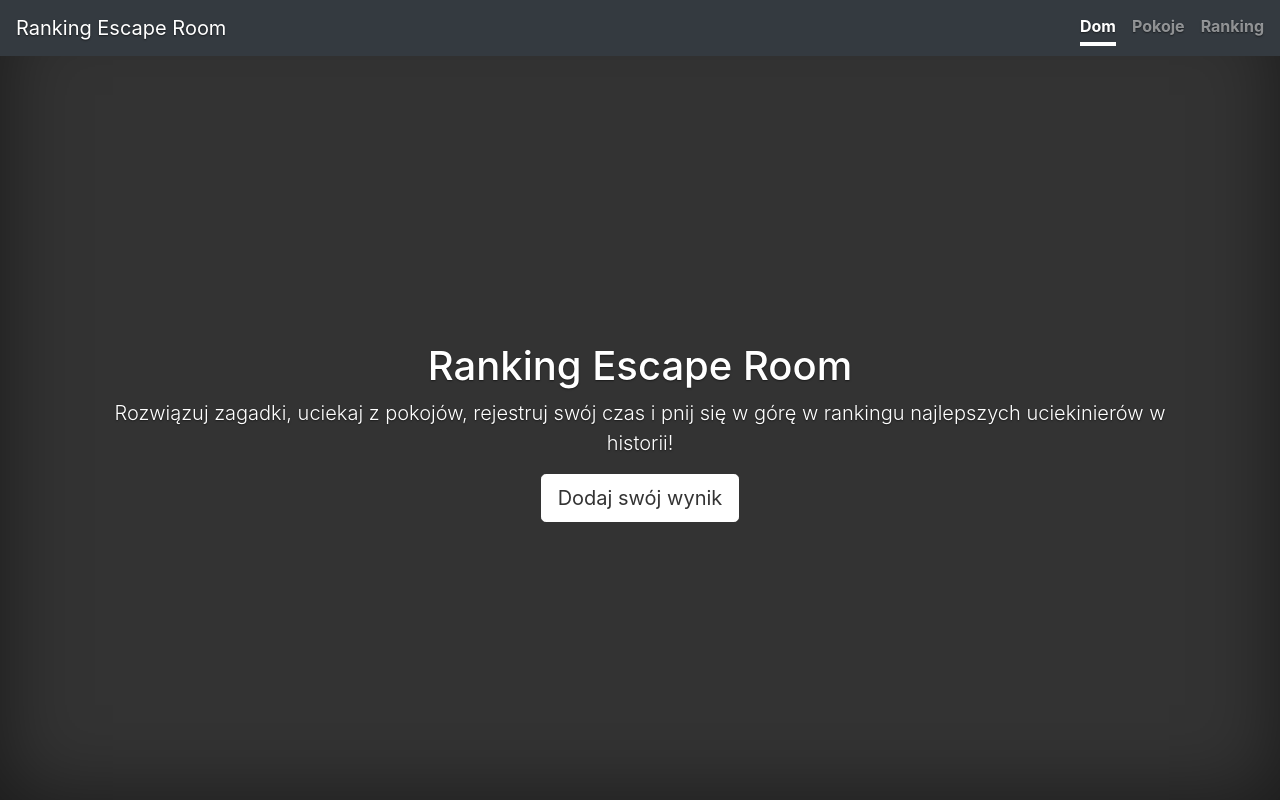
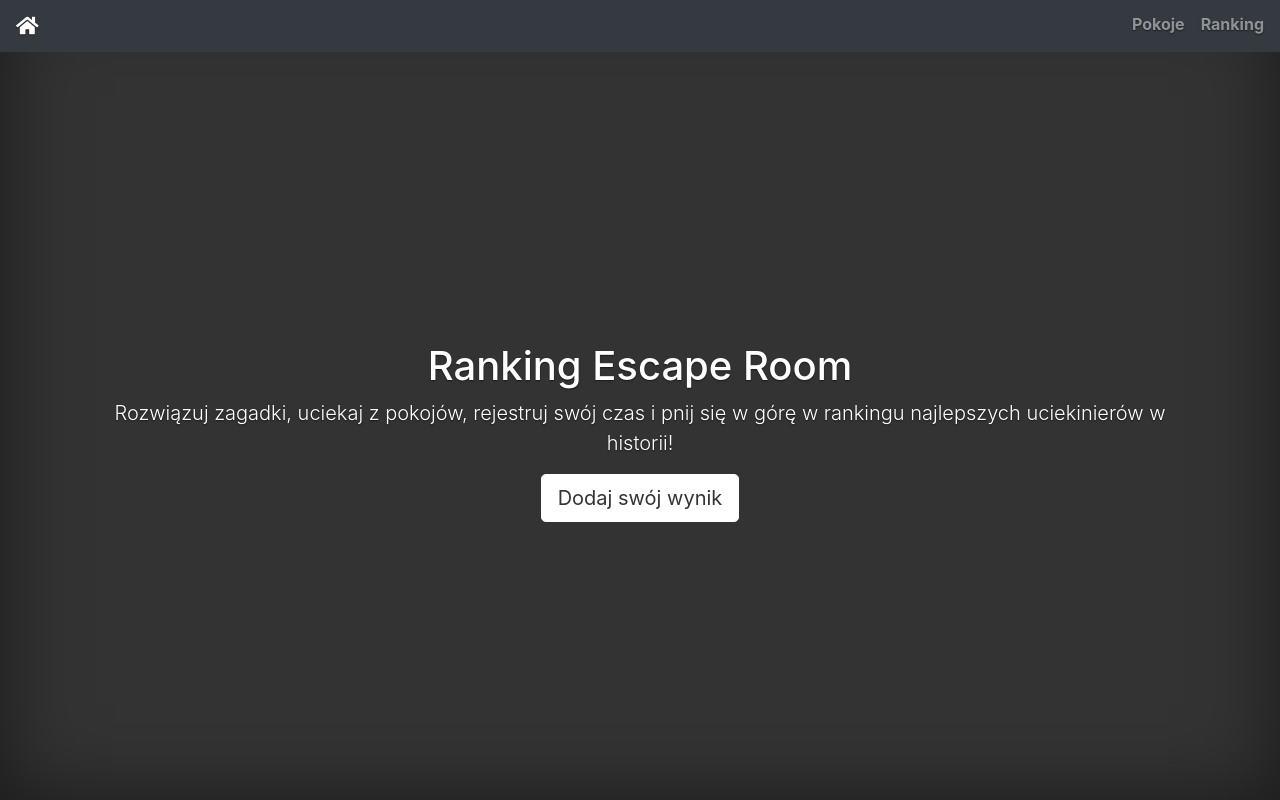
Before and after one commit to ogonowski1992/escape_room_manager, a Flask app: page / in a window 1280 px wide. Run offline with Flask 2, Linux system fonts and the light colour scheme; some libraries are stand-ins or nearby versions.

Commit message:
Dodanie ikon i przywrócenie opcji po zalogowaniu

```diff
--- a/src/static/cover.css
+++ b/src/static/cover.css
@@ -162,9 +162,9 @@ body {
 /*}*/
 
 .has-error p {
-    color: #bbebff;
+    color: lightcoral;
 }
 
 .required input {
-    background-color: lightcoral;
+    background-color: #bbebff;
 }
--- a/src/templates/header.html
+++ b/src/templates/header.html
@@ -12,7 +12,9 @@
     <script src="https://stackpath.bootstrapcdn.com/bootstrap/4.1.3/js/bootstrap.min.js"
             integrity="sha384-ChfqqxuZUCnJSK3+MXmPNIyE6ZbWh2IMqE241rYiqJxyMiZ6OW/JmZQ5stwEULTy"
             crossorigin="anonymous"></script>
-
+    <link rel="stylesheet" href="https://use.fontawesome.com/releases/v5.6.3/css/all.css"
+            integrity="sha384-UHRtZLI+pbxtHCWp1t77Bi1L4ZtiqrqD80Kn4Z8NTSRyMA2Fd33n5dQ8lWUE00s/"
+            crossorigin="anonymous">
     <link href="../static/cover.css" rel="stylesheet">
 </head>
 <body>
--- a/src/templates/navigation.html
+++ b/src/templates/navigation.html
@@ -1,5 +1,5 @@
 <nav class="navbar  fixed-top navbar-expand navbar-dark bg-dark">
-    <a class="navbar-brand">Ranking Escape Room</a>
+    <a class="navbar-brand" id="navBarHomeId" href="{{ url_for('user_view.index') }}"><i class="fa fa-home"></i></a>
     <button class="navbar-toggler" type="button" data-toggle="collapse" data-target="#navbarsExample02"
             aria-controls="navbarsExample02" aria-expanded="false" aria-label="Toggle navigation">
         <span class="navbar-toggler-icon"></span>
@@ -9,10 +9,12 @@
         <ul class="navbar-nav mr-auto">
         </ul>
         <form class="form-inline my-2 my-md-0 nav-masthead">
-
-            <a class="nav-link active" id="navBarHomeId" href="{{ url_for('user_view.index') }}">Dom</a>
-            <a class="nav-link" id="navBarRoomsId" href="{{ url_for('room_view.room_list') }}">Pokoje</a>
+            <a class="nav-link active" id="navBarRoomsId" href="{{ url_for('room_view.room_list') }}">Pokoje</a>
             <a class="nav-link" id="navBarRankId" href="{{ url_for('score_view.score_list') }}">Ranking</a>
+            {% if is_logged %}
+                <a class="nav-link" id="userId" href=""><i class="fa fa-user"></i> {{ username }} </a>
+                <a class="nav-link" href="{{ url_for('user_view.logout') }}"><i class="fa fa-power-off"></i> Wyloguj</a>
+            {% endif %}
         </form>
     </div>
 </nav>
```
